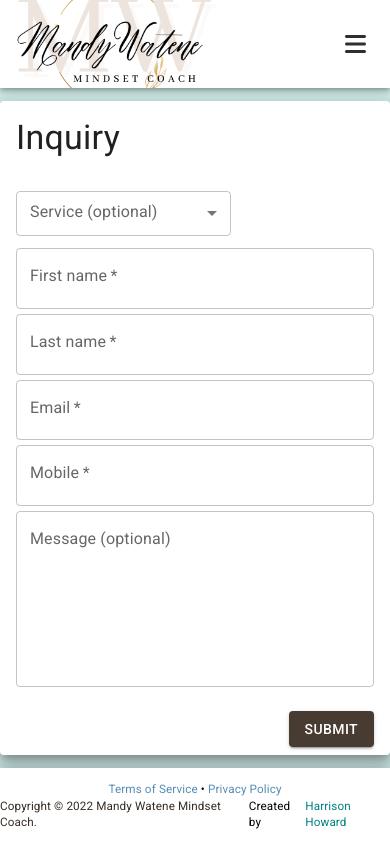
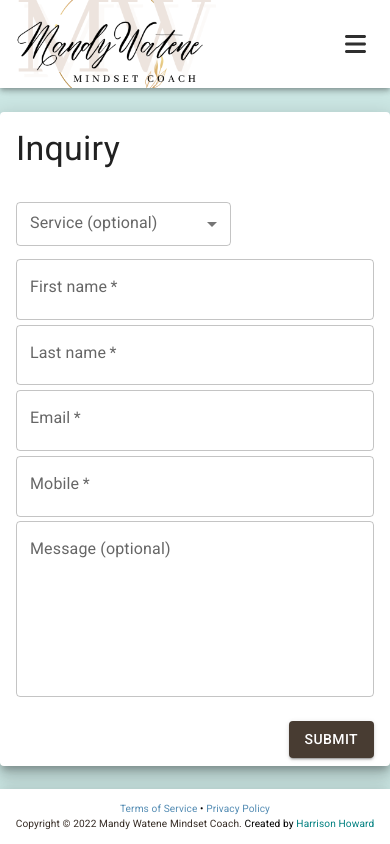
Before and after one commit to Forbidden-Duck/mandy-mindset-coach, a React app in the folder frontend/: page /inquiry in a window 390 px wide. Built offline with nearby package versions, Linux system fonts and the light colour scheme.

Commit message:
Fix issue with footer not strinking text size soon enough

```diff
--- a/frontend/src/components/Footer/Footer.jsx
+++ b/frontend/src/components/Footer/Footer.jsx
@@ -34,7 +34,7 @@ function Footer(props) {
     }))();
 
     const body2Sx = {
-        fontSize: "clamp(0rem, 3vw, 0.875rem)",
+        fontSize: "clamp(0rem, 2.6vw, 0.875rem)",
     };
 
     const onLinkMouseEvent = (hsl) => {
```
